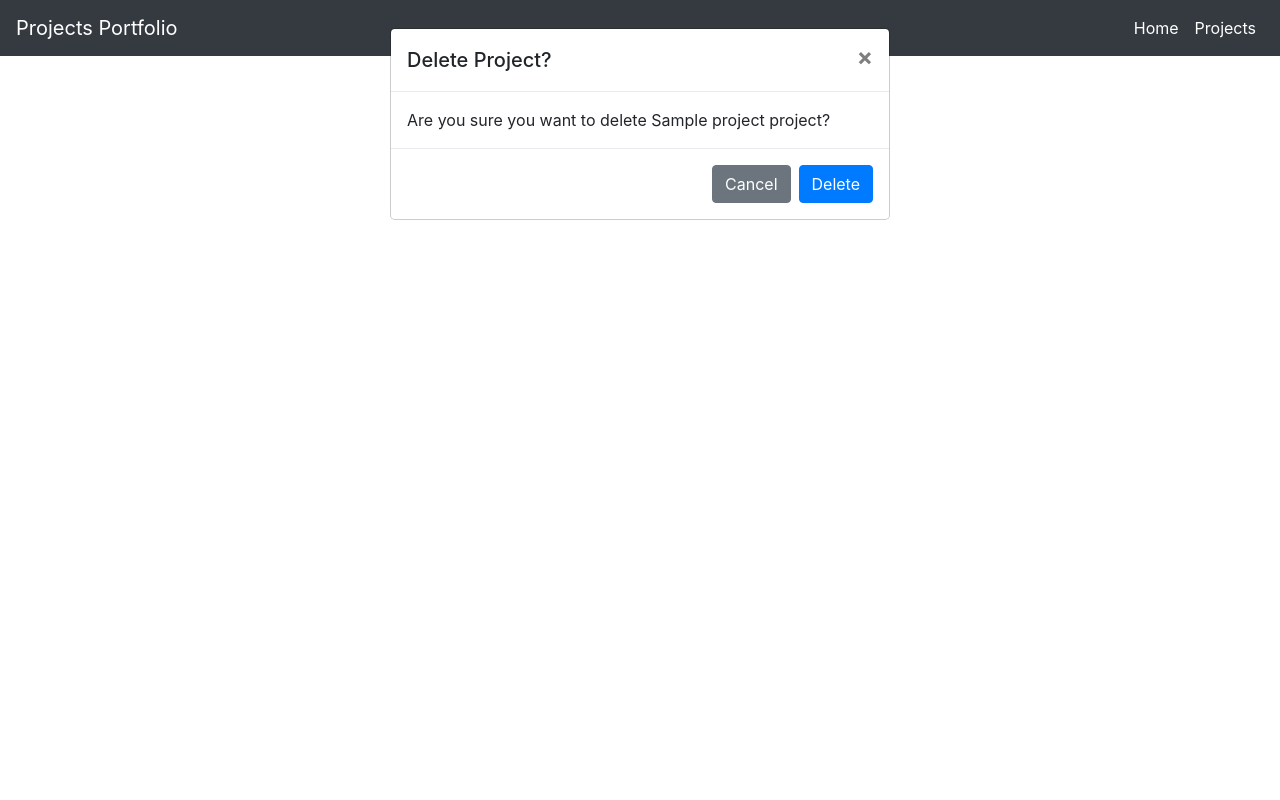
After one commit to skdarekar/projects-portfolio-django, a Django app: page /projects/1/delete in a window 1280 px wide. The commit adds this page. Run offline with Django 4.2, Linux system fonts and the light colour scheme; tables that the repository leaves empty hold one stand-in row (values such as "Sample post"); some libraries are stand-ins or nearby versions.

Commit message:
delete project functionality

```diff
--- a/src/projects/templates/projects/project_add.html
+++ b/src/projects/templates/projects/project_add.html
@@ -7,7 +7,8 @@
 <!-- <button type="button" class="btn btn-primary" data-toggle="modal" data-target="#addProject">
     Add New Project
 </button> -->
-<div class="modal show d-block" tabindex="-1" role="dialog" id="addProject" aria-labelledby="exampleModalLabel" aria-hidden="true">
+<div class="modal show d-block" tabindex="-1" role="dialog" id="addProject" aria-labelledby="exampleModalLabel"
+    aria-hidden="true">
     <div class="modal-dialog" role="document">
         <div class="modal-content">
             <div class="modal-header">
@@ -20,7 +21,7 @@
                     <!-- <button class="btn btn-primary my-4" type="submit">Submit</button> -->
                     <div class="modal-footer">
                         <a class="btn btn-secondary" href="/projects/list">Cancel</a>
-                            <!-- <button type="button" class="btn btn-secondary" data-dismiss="modal">Close</button> -->
+                        <!-- <button type="button" class="btn btn-secondary" data-dismiss="modal">Close</button> -->
                         <button type="submit" class="btn btn-primary">Save</button>
                     </div>
                 </form>
--- /dev/null
+++ b/src/projects/templates/projects/project_delete.html
@@ -0,0 +1,28 @@
+<!-- Modal -->
+{% extends 'base.html' %}
+
+{% block content %}
+<form method="POST">
+    {% csrf_token %}
+    <div class="modal show d-block" id="exampleModal" tabindex="-1" role="dialog" aria-labelledby="exampleModalLabel"
+        aria-hidden="true">
+        <div class="modal-dialog" role="document">
+            <div class="modal-content">
+                <div class="modal-header">
+                    <h5 class="modal-title" id="exampleModalLabel">Delete Project?</h5>
+                    <button type="button" class="close" onClick="javascript:history.go(-1);">
+                        <span aria-hidden="true">&times;</span>
+                    </button>
+                </div>
+                <div class="modal-body">
+                    Are you sure you want to delete {{project.title}} project?
+                </div>
+                <div class="modal-footer">
+                    <button type="button" class="btn btn-secondary" onClick="javascript:history.go(-1);">Cancel</button>
+                    <button type="submit" class="btn btn-primary">Delete</button>
+                </div>
+            </div>
+        </div>
+    </div>
+</form>
+{% endblock %}
--- a/src/projects/templates/projects/project_list.html
+++ b/src/projects/templates/projects/project_list.html
@@ -1,7 +1,6 @@
 {% extends 'base.html' %}
 
 {% block content %}
-
 <div class="container-fluid mt-2">
     <div class="d-flex justify-content-between">
         <h5>Available Projects</h5>
@@ -17,7 +16,7 @@
                         <th scope="col">Project Id</th>
                         <th scope="col">Project Name</th>
                         <th scope="col">Project Description</th>
-                        <th scope="col">Action</th>
+                        <th scope="col">Actions</th>
                     </tr>
                 </thead>
                 <tbody>
@@ -29,6 +28,7 @@
                         <td>
                             <a href="/projects/{{project.id}}" class="card-link">Details</a>
                             <a href="/projects/{{project.id}}/update" class="card-link">Edit</a>
+                            <a href="/projects/{{project.id}}/delete" class="card-link">Delete</a>
                         </td>
                     </tr>
                     {% endfor %}
--- a/src/projects/urls.py
+++ b/src/projects/urls.py
@@ -3,12 +3,13 @@ from .views import (project_home_view,
 project_list_view,
 project_add_view,
 project_detail_view,
-project_edit_view)
+project_edit_view, project_delete_view)
 
 urlpatterns = [
     path('', project_home_view, name="project-home-view"),
     path('list/', project_list_view, name="project-list-view"),
     path('<int:project_id>', project_detail_view, name="project-detail-view"),
     path('<int:project_id>/update', project_edit_view, name="project-update-view"),
+    path('<int:project_id>/delete', project_delete_view, name="project-delete-view"),
     path('add/', project_add_view, name="project-add-view"),
 ]
--- a/src/projects/views.py
+++ b/src/projects/views.py
@@ -47,3 +47,13 @@ def project_add_view(request):
         'project_form': form
     }
     return render(request, 'projects/project_add.html', context)
+
+def project_delete_view(request, project_id):
+    projectObj = get_object_or_404(Project, id=project_id);
+    if request.method == "POST":
+        projectObj.delete();
+        return HttpResponseRedirect("/projects/list")
+    context = {
+        'project': projectObj
+    }
+    return render(request, 'projects/project_delete.html', context)
```
